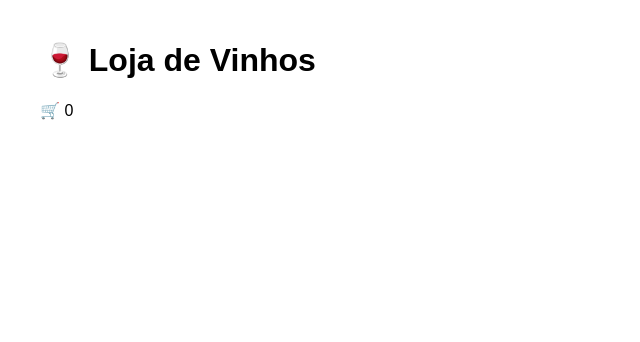
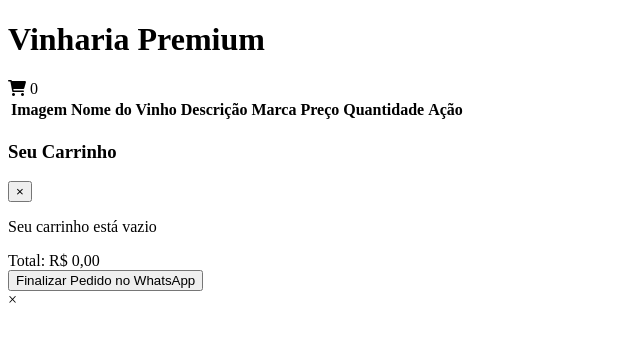
Before and after one commit to ptt1997/loja-vinho-tabela, a plain HTML site: page index.html in a window 1280 px wide. Shown: the whole page, without its empty margins (0-640 px from the left). Drawn offline with Linux system fonts and the light colour scheme.

Commit message:
Update index.html

```diff
--- a/index.html
+++ b/index.html
@@ -1,38 +1,73 @@
 <!DOCTYPE html>
 <html lang="pt-BR">
 <head>
-  <meta charset="UTF-8">
-  <title>Loja de Vinhos - Tabela</title>
-  <link rel="stylesheet" href="style.css">
-  <meta name="viewport" content="width=device-width, initial-scale=1.0">
+    <meta charset="UTF-8">
+    <meta name="viewport" content="width=device-width, initial-scale=1.0">
+    <title>Vinharia Premium - Seu Vinho Favorito Aqui</title>
+    <link rel="stylesheet" href="https://cdnjs.cloudflare.com/ajax/libs/font-awesome/6.0.0-beta3/css/all.min.css">
+    <style>
+        /* CSS será inserido aqui */
+        /* O CSS completo está na seção CSS abaixo */
+    </style>
 </head>
 <body>
-  <h1>🍷 Loja de Vinhos</h1>
+    <header>
+        <h1>Vinharia Premium</h1>
+        <div class="cart-icon" onclick="toggleCart()">
+            <i class="fas fa-shopping-cart"></i>
+            <span id="cart-count">0</span>
+        </div>
+    </header>
 
-  <!-- Container dos Cards de Vinhos -->
-  <div id="vinhos-container" class="vinhos-grid">
-    <!-- Cards serão inseridos aqui via JavaScript -->
-  </div>
+    <main>
+        <div class="wine-table-container">
+            <table id="wine-table">
+                <thead>
+                    <tr>
+                        <th>Imagem</th>
+                        <th>Nome do Vinho</th>
+                        <th>Descrição</th>
+                        <th>Marca</th>
+                        <th>Preço</th>
+                        <th>Quantidade</th>
+                        <th>Ação</th>
+                    </tr>
+                </thead>
+                <tbody id="wine-table-body">
+                    <!-- Os vinhos serão carregados aqui via JavaScript -->
+                </tbody>
+            </table>
+        </div>
+    </main>
 
-  <!-- Carrinho Flutuante -->
-  <div id="carrinho-flutuante">
-    🛒 <span id="carrinho-contador">0</span>
-  </div>
+    <div class="floating-cart" id="floating-cart">
+        <div class="cart-header">
+            <h3>Seu Carrinho</h3>
+            <button class="close-cart" onclick="toggleCart()">&times;</button>
+        </div>
+        <div class="cart-items" id="cart-items">
+            <!-- Itens do carrinho serão adicionados aqui -->
+            <p class="empty-cart-message">Seu carrinho está vazio</p>
+        </div>
+        <div class="cart-footer">
+            <div class="cart-total">
+                <span>Total:</span>
+                <span id="cart-total">R$ 0,00</span>
+            </div>
+            <button class="checkout-btn" onclick="sendToWhatsApp()">
+                Finalizar Pedido no WhatsApp
+            </button>
+        </div>
+    </div>
 
-  <!-- Painel Lateral do Carrinho -->
-  <div id="carrinho-painel">
-    <h2>🛒 Seu Carrinho</h2>
-    <div id="carrinho-container"></div>
-    <p id="total-pedido">Total: R$0.00</p>
-    <button id="finalizar-whatsapp">Finalizar via WhatsApp</button>
-  </div>
+    <div class="image-modal" id="image-modal">
+        <span class="close-modal" onclick="closeModal()">&times;</span>
+        <img class="modal-content" id="modal-image">
+    </div>
 
-  <!-- Modal de Imagem -->
-  <div id="modal" class="modal">
-    <span class="fechar" onclick="document.getElementById('modal').style.display='none'">&times;</span>
-    <img id="imagem-modal" class="modal-conteudo">
-  </div>
-
-  <script src="script.js"></script>
+    <script>
+        // JavaScript será inserido aqui
+        // O JavaScript completo está na seção JavaScript abaixo
+    </script>
 </body>
 </html>
```
